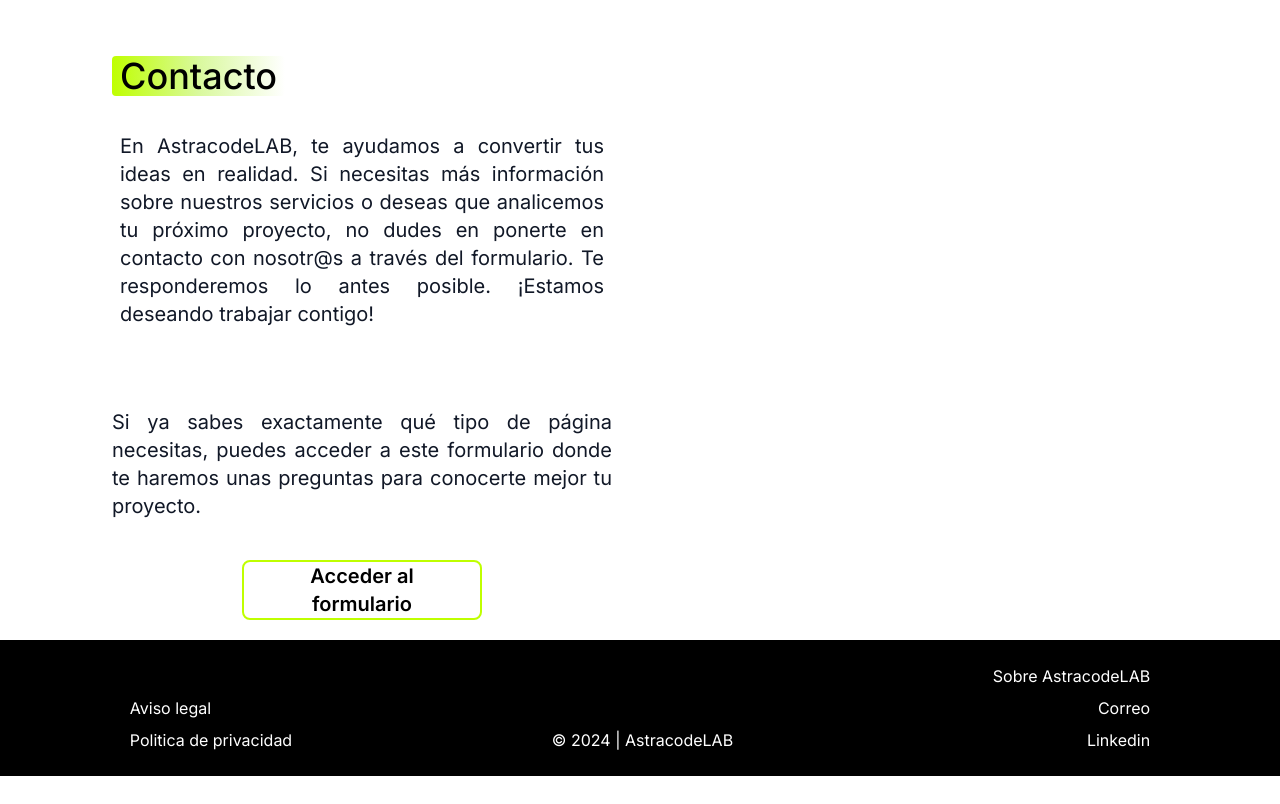
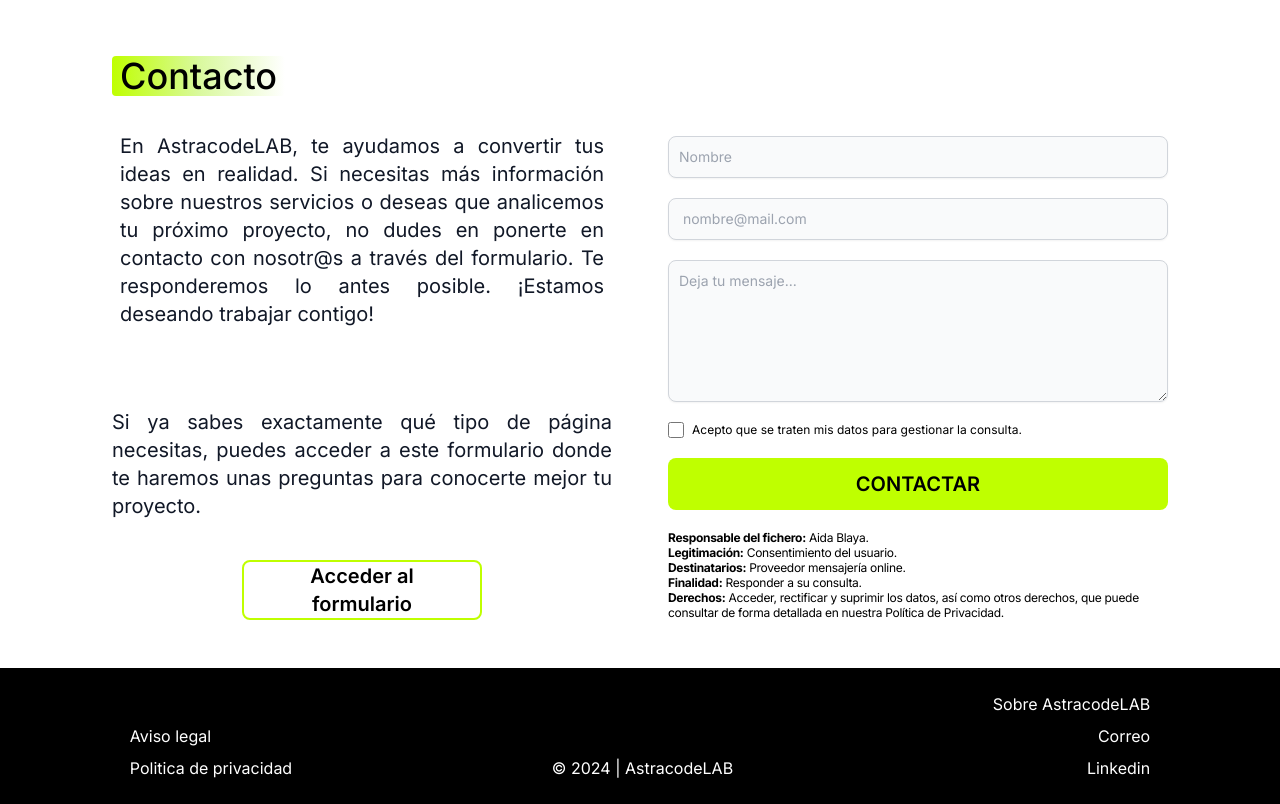
Before and after one commit to AstracodeLAB/project, a React (Vite) app: page / in a window 1280 px wide. Shown: the part 2960-3764 px from the top of the page. Before the commit the page ends 3736 px from the top, so only its background shows below. Built offline with nearby package versions, Linux system fonts and the light colour scheme.

Commit message:
Add HTML Netlify form

```diff
--- a/index.html
+++ b/index.html
@@ -24,17 +24,12 @@
 	</head>
 	<body>
 		<div id="root"></div>
+		<!-- Hidden form for Netlify to detect -->
+		<form name="contact" netlify netlify-honeypot="bot-field" hidden>
+			<input type="text" name="name" />
+			<input type="email" name="email" />
+			<textarea name="message"></textarea>
+		</form>
 		<script type="module" src="/src/main.jsx"></script>
 	</body>
 </html>
-
-<style>
-	#root {
-		margin: 0px;
-		padding: 0px;
-		list-style: none;
-		text-decoration: none;
-		border: none;
-		outline: none;
-	}
-</style>
--- a/src/components/Contact.jsx
+++ b/src/components/Contact.jsx
@@ -27,17 +27,25 @@
 								className='w-60 mt-10 py-15 px-5 text-xl font-semibold text-center text-black rounded-lg border-2 border-accent  hover:bg-black hover:text-white'
 							>
 								Acceder al formulario
-            </button></a>
+							</button>
+						</a>
 					</div>
 				</div>
 				<div>
-					<form id='form' hidden method='POST' name='contact' data-netlify='true' className='space-y-5 pb-7 md:mt-20'>
-						<input type="hidden" name='form-name'value="contact" />
-						<input
-							type='hidden'
-							name='_feedback.success.title'
-							value='Gracias! En seguida nos pondremos en contacto contigo'
-						/>
+					<form
+						id='form'
+						method='POST'
+						name='contact'
+						data-netlify='true'
+						data-netlify-honeypot='bot-field'
+						className='space-y-5 pb-7 md:mt-20'
+					>
+						<input type='hidden' name='form-name' value='contact' />
+						<div hidden>
+							<label>
+								Don't fill this out: <input name='bot-field' />
+							</label>
+						</div>
 						<div>
 							<input
 								type='text'
```
Lines whose indentation alone changed are shown as unchanged.
